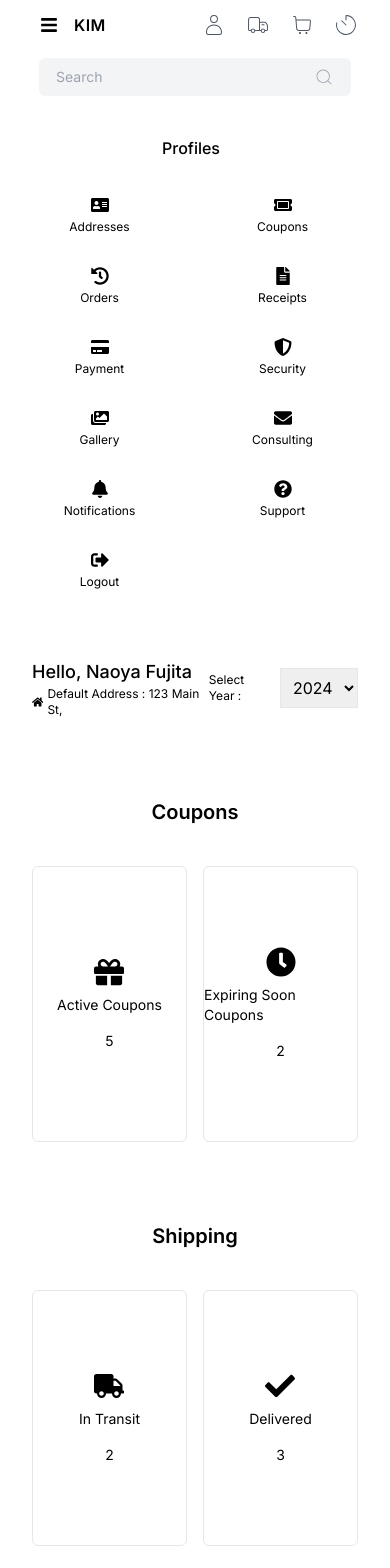
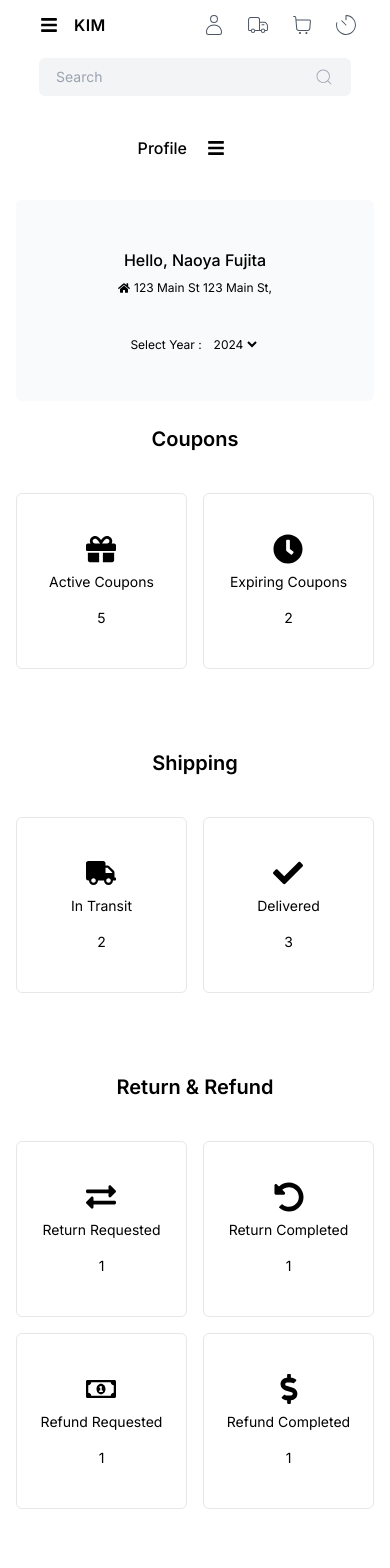
Before and after one commit to snrtn/ecommerce, a Next.js app in the folder ecommerce.front/: page /user in a window 390 px wide. Shown: the top 1568 px of the page. Built offline with nearby package versions, Linux system fonts and the light colour scheme.

Commit message:
commit 22.07.2024

```diff
--- a/ecommerce.front/src/app/user/page.tsx
+++ b/ecommerce.front/src/app/user/page.tsx
@@ -38,9 +38,9 @@ const UserPage = () => {
     setSelectedYear(event.target.value);
   };
 
-  const activeCoupons = 5; // Example data
-  const expiringCoupons = 2; // Example data
-  const defaultAddress = "123 Main St,"; // Example data
+  const activeCoupons = 5;
+  const expiringCoupons = 2;
+  const defaultAddress = "123 Main St 123 Main St,";
 
   const orderStatusCounts = {
     inTransit: 2,
@@ -51,37 +51,46 @@ const UserPage = () => {
     refundCompleted: 1,
   };
 
-  const years = ["2022", "2023", "2024"]; // Example years
+  const years = ["2022", "2023", "2024"];
 
   return (
     <div className="flex flex-col gap-4 md:flex-row md:px-8 lg:px-16 xl:px-32 2xl:px-48">
-      <div className="mt-10 w-full md:w-1/6">
+      <div className="mt-10 w-full md:my-10 md:w-1/6">
         <Sidebar
           setActiveSection={handleSectionClick}
           activeSection={activeSection}
         />
       </div>
 
-      <div className="mt-10 h-full w-full md:w-5/6">
+      <div className="mt-0 h-full w-full md:mt-10 md:w-5/6">
         {activeSection === "default" && (
           <>
-            <div className="mb-6 flex items-center justify-between px-8 md:px-0">
-              <div className="flex flex-col">
-                <p className="text-lg font-medium">Hello, Naoya Fujita</p>
-                <span className="flex items-center gap-1 text-xs">
+            <div className="px-4 md:px-0">
+              <div className="mb-6 flex flex-col items-center justify-between rounded-md bg-gray-50 px-10 py-12 md:flex-row">
+                <div className="flex flex-col items-center justify-center md:items-start">
+                  <p className="text-md font-medium md:text-lg">
+                    Hello, Naoya Fujita
+                  </p>
+                  <span className="mt-2 flex items-center gap-1 text-xs md:mt-0">
                     <FaHome size={12} />
-                  Default Address : {defaultAddress}
+                    <span className="hidden md:flex">
+                      Default Address :
+                    </span>{" "}
+                    <span>{defaultAddress}</span>
                   </span>
                 </div>
-              <div className="flex items-center">
-                <label htmlFor="year-select" className="mr-2 text-xs">
+                <div className="mt-10 flex items-center md:mt-0">
+                  <label
+                    htmlFor="year-select"
+                    className="mr-2 text-xs md:text-sm"
+                  >
                     Select Year :
                   </label>
                   <select
                     id="year-select"
                     value={selectedYear}
                     onChange={handleYearChange}
-                  className="border p-2"
+                    className="border-none bg-transparent text-xs md:text-sm"
                   >
                     {years.map((year) => (
                       <option key={year} value={year}>
@@ -91,12 +100,13 @@ const UserPage = () => {
                   </select>
                 </div>
               </div>
+            </div>
 
-            <h1 className="mb-10 mt-20 w-full text-center text-xl font-semibold">
+            <h1 className="mb-10 mt-0 w-full text-center text-xl font-semibold md:mt-20">
               Coupons
             </h1>
-            <div className="mb-6 grid grid-cols-2 gap-4 px-8 md:grid-cols-3 md:px-0">
-              <div className="flex cursor-pointer flex-col items-center justify-center gap-4 rounded-md border py-20 transition-colors duration-500 hover:bg-gray-200 hover:font-medium hover:text-black">
+            <div className="mb-6 grid grid-cols-2 gap-4 px-4 md:grid-cols-3 md:px-0">
+              <div className="flex cursor-pointer flex-col items-center justify-center gap-4 rounded-md border py-10 transition-colors duration-500 hover:bg-gray-200 hover:font-medium hover:text-black md:py-20">
                 <div className="flex flex-col items-center gap-2">
                   <FaGift size={30} className="transition-colors" />
                   <p className="md:text-md text-sm transition-colors">
@@ -105,11 +115,11 @@ const UserPage = () => {
                 </div>
                 <p className="md:text-md text-sm">{activeCoupons}</p>
               </div>
-              <div className="flex cursor-pointer flex-col items-center justify-center gap-4 rounded-md border py-20 transition-colors duration-500 hover:bg-gray-200 hover:font-medium hover:text-black">
+              <div className="flex cursor-pointer flex-col items-center justify-center gap-4 rounded-md border py-10 transition-colors duration-500 hover:bg-gray-200 hover:font-medium hover:text-black md:py-20">
                 <div className="flex flex-col items-center gap-2">
                   <FaClock size={30} className="transition-colors" />
                   <p className="md:text-md text-sm transition-colors">
-                    Expiring Soon Coupons
+                    Expiring Coupons
                   </p>
                 </div>
                 <p className="md:text-md text-sm">{expiringCoupons}</p>
@@ -119,8 +129,8 @@ const UserPage = () => {
             <h1 className="mb-10 mt-20 w-full text-center text-xl font-semibold">
               Shipping
             </h1>
-            <div className="mb-6 grid grid-cols-2 gap-4 px-8 md:grid-cols-3 md:px-0">
-              <div className="flex cursor-pointer flex-col items-center justify-center gap-4 rounded-md border py-20 transition-colors duration-500 hover:bg-gray-200 hover:font-medium hover:text-black">
+            <div className="mb-6 grid grid-cols-2 gap-4 px-4 md:grid-cols-3 md:px-0">
+              <div className="flex cursor-pointer flex-col items-center justify-center gap-4 rounded-md border py-10 transition-colors duration-500 hover:bg-gray-200 hover:font-medium hover:text-black md:py-20">
                 <div className="flex flex-col items-center gap-2">
                   <FaTruck size={30} className="transition-colors" />
                   <p className="md:text-md text-sm transition-colors">
@@ -131,7 +141,7 @@ const UserPage = () => {
                   {orderStatusCounts.inTransit}
                 </p>
               </div>
-              <div className="flex cursor-pointer flex-col items-center justify-center gap-4 rounded-md border py-20 transition-colors duration-500 hover:bg-gray-200 hover:font-medium hover:text-black">
+              <div className="flex cursor-pointer flex-col items-center justify-center gap-4 rounded-md border py-10 transition-colors duration-500 hover:bg-gray-200 hover:font-medium hover:text-black md:py-20">
                 <div className="flex flex-col items-center gap-2">
                   <FaCheck size={30} className="transition-colors" />
                   <p className="md:text-md text-sm transition-colors">
@@ -147,8 +157,8 @@ const UserPage = () => {
             <h1 className="mb-10 mt-20 w-full text-center text-xl font-semibold">
               Return & Refund
             </h1>
-            <div className="mb-6 grid grid-cols-2 gap-4 px-8 md:grid-cols-4 md:px-0">
-              <div className="flex cursor-pointer flex-col items-center justify-center gap-4 rounded-md border py-20 transition-colors duration-500 hover:bg-gray-200 hover:font-medium hover:text-black">
+            <div className="mb-6 grid grid-cols-2 gap-4 px-4 md:grid-cols-4 md:px-0">
+              <div className="flex cursor-pointer flex-col items-center justify-center gap-4 rounded-md border py-10 transition-colors duration-500 hover:bg-gray-200 hover:font-medium hover:text-black md:py-20">
                 <div className="flex flex-col items-center gap-2">
                   <FaExchangeAlt size={30} className="transition-colors" />
                   <p className="md:text-md text-sm transition-colors">
@@ -159,7 +169,7 @@ const UserPage = () => {
                   {orderStatusCounts.returnRequested}
                 </p>
               </div>
-              <div className="flex cursor-pointer flex-col items-center justify-center gap-4 rounded-md border py-20 transition-colors duration-500 hover:bg-gray-200 hover:font-medium hover:text-black">
+              <div className="flex cursor-pointer flex-col items-center justify-center gap-4 rounded-md border py-10 transition-colors duration-500 hover:bg-gray-200 hover:font-medium hover:text-black md:py-20">
                 <div className="flex flex-col items-center gap-2">
                   <FaUndoAlt size={30} className="transition-colors" />
                   <p className="md:text-md text-sm transition-colors">
@@ -170,7 +180,7 @@ const UserPage = () => {
                   {orderStatusCounts.returnCompleted}
                 </p>
               </div>
-              <div className="flex cursor-pointer flex-col items-center justify-center gap-4 rounded-md border py-20 transition-colors duration-500 hover:bg-gray-200 hover:font-medium hover:text-black">
+              <div className="flex cursor-pointer flex-col items-center justify-center gap-4 rounded-md border py-10 transition-colors duration-500 hover:bg-gray-200 hover:font-medium hover:text-black md:py-20">
                 <div className="flex flex-col items-center gap-2">
                   <FaRegMoneyBillAlt size={30} className="transition-colors" />
                   <p className="md:text-md text-sm transition-colors">
@@ -181,7 +191,7 @@ const UserPage = () => {
                   {orderStatusCounts.refundRequested}
                 </p>
               </div>
-              <div className="flex cursor-pointer flex-col items-center justify-center gap-4 rounded-md border py-20 transition-colors duration-500 hover:bg-gray-200 hover:font-medium hover:text-black">
+              <div className="flex cursor-pointer flex-col items-center justify-center gap-4 rounded-md border py-10 transition-colors duration-500 hover:bg-gray-200 hover:font-medium hover:text-black md:py-20">
                 <div className="flex flex-col items-center gap-2">
                   <FaDollarSign size={30} className="transition-colors" />
                   <p className="md:text-md text-sm transition-colors">
--- a/ecommerce.front/src/components/app/user/Default.tsx
+++ b/ecommerce.front/src/components/app/user/Default.tsx
@@ -143,7 +143,7 @@ const Default: React.FC<DefaultProps> = ({ setActiveSection }) => {
   ];
 
   return (
-    <div className="min-h-[70vh] px-8 md:px-0">
+    <div className="min-h-[70vh] px-4 md:px-0">
       <div className="mb-6 grid grid-cols-1 gap-4 md:grid-cols-2">
         {items.map((item) => (
           <div
--- a/ecommerce.front/src/components/app/user/Sidebar.tsx
+++ b/ecommerce.front/src/components/app/user/Sidebar.tsx
@@ -1,8 +1,9 @@
 "use client";
 
-import React from "react";
+import React, { useState } from "react";
 import {
   FaUser,
+  FaBars,
   FaAddressCard,
   FaHistory,
   FaImages,
@@ -27,8 +28,12 @@ const Sidebar: React.FC<SidebarProps> = ({
   setActiveSection,
   activeSection,
 }) => {
-  const isMobile = useMediaQuery(768);
-  const isVerySmallScreen = useMediaQuery(480);
+  const isMobile = useMediaQuery(486);
+  const [showMenu, setShowMenu] = useState(false);
+
+  const handleMenuToggle = () => {
+    setShowMenu((prev) => !prev);
+  };
 
   const items = [
     { id: "personal-info", title: "Addresses", icon: <FaAddressCard /> },
@@ -54,20 +59,26 @@ const Sidebar: React.FC<SidebarProps> = ({
 
   return (
     <div className="h-full w-full px-4 md:p-2">
-      <div className="mb-6 flex w-full flex-col items-start justify-center px-3 md:items-center md:px-0">
+      <div className="mb-6 flex w-full flex-row items-center justify-center px-3 md:flex-col md:px-0">
         <button
           onClick={() => setActiveSection("default")}
-          className={"w-full flex-col items-center justify-center px-3 md:px-0"}
+          className="flex w-full flex-1 flex-row items-center justify-end px-3 md:flex-col md:px-0"
         >
           <FaUser className="mb-2 mr-2 hidden text-lg md:inline-block" />
-          <p className="text-md mr-2 font-medium md:text-sm">
-            {!isMobile || activeSection === "default" ? "Profiles" : "Back"}
-          </p>
+          <p className="text-md mr-2 font-medium md:text-sm">Profile</p>
         </button>
+        {isMobile && (
+          <button
+            onClick={handleMenuToggle}
+            className="flex w-full flex-1 items-center justify-start text-lg"
+          >
+            <FaBars />
+          </button>
+        )}
       </div>
-      {(!isMobile || activeSection === "default") && (
+      {(!isMobile || showMenu) && (
         <ul
-          className={`grid gap-2 ${isVerySmallScreen ? "grid-cols-2" : isMobile ? "grid-cols-4" : "md:grid-cols-1"} `}
+          className={`grid gap-2 ${isMobile ? "absolute z-50 w-full grid-cols-4 bg-white px-4 py-10 shadow-sm" : "md:grid-cols-1"}`}
         >
           {items.map((item) => (
             <SidebarItem
@@ -75,7 +86,10 @@ const Sidebar: React.FC<SidebarProps> = ({
               title={item.title}
               icon={item.icon}
               isActive={activeSection === item.id}
-              onClick={() => setActiveSection(item.id)}
+              onClick={() => {
+                setActiveSection(item.id);
+                setShowMenu(false); // Hide menu on item click
+              }}
             />
           ))}
         </ul>
```
Also changed, not shown: ecommerce.front/src/components/app/shipping/OrderItem.tsx (+5 -14 lines). Lines whose indentation alone changed are shown as unchanged.
